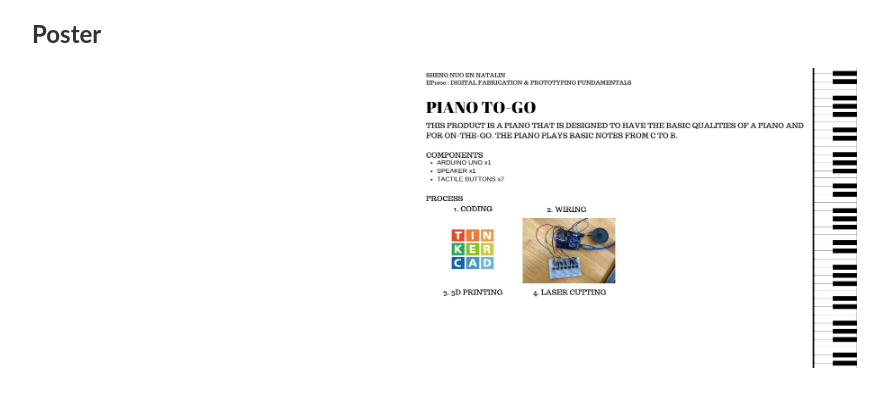
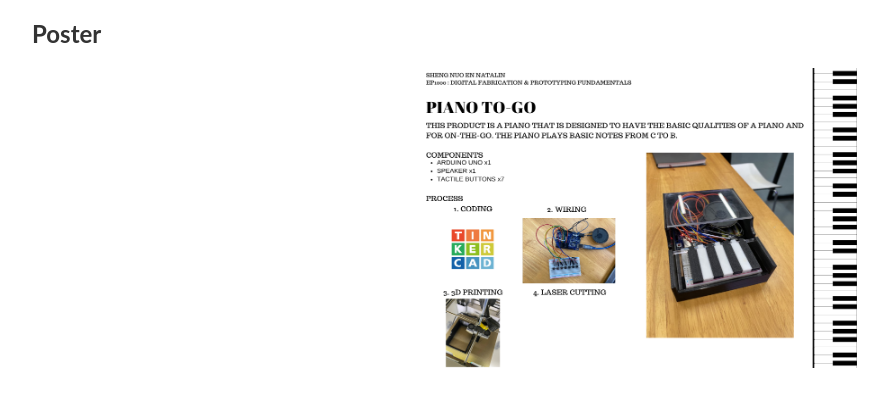
Before and after one commit to NatalinSheng/NatalinSheng, a plain HTML site: page Final Project.html in a window 1280 px wide. Shown: the part 3642-4049 px from the top of the page, without its empty margins (8-896 px from the left). Drawn offline with Linux system fonts and the light colour scheme.

Commit message:
Update Final Project.html

```diff
--- a/Final Project.html
+++ b/Final Project.html
@@ -175,7 +175,7 @@
                 <br>
                 <h2>Poster</h2>
                 <center>
-                    <img src="Images/poster.jpg"  width="450" height="300">
+                    <img src="Images/poster.png"  width="450" height="300">
                 </center>
             </section>
         </main>
```
